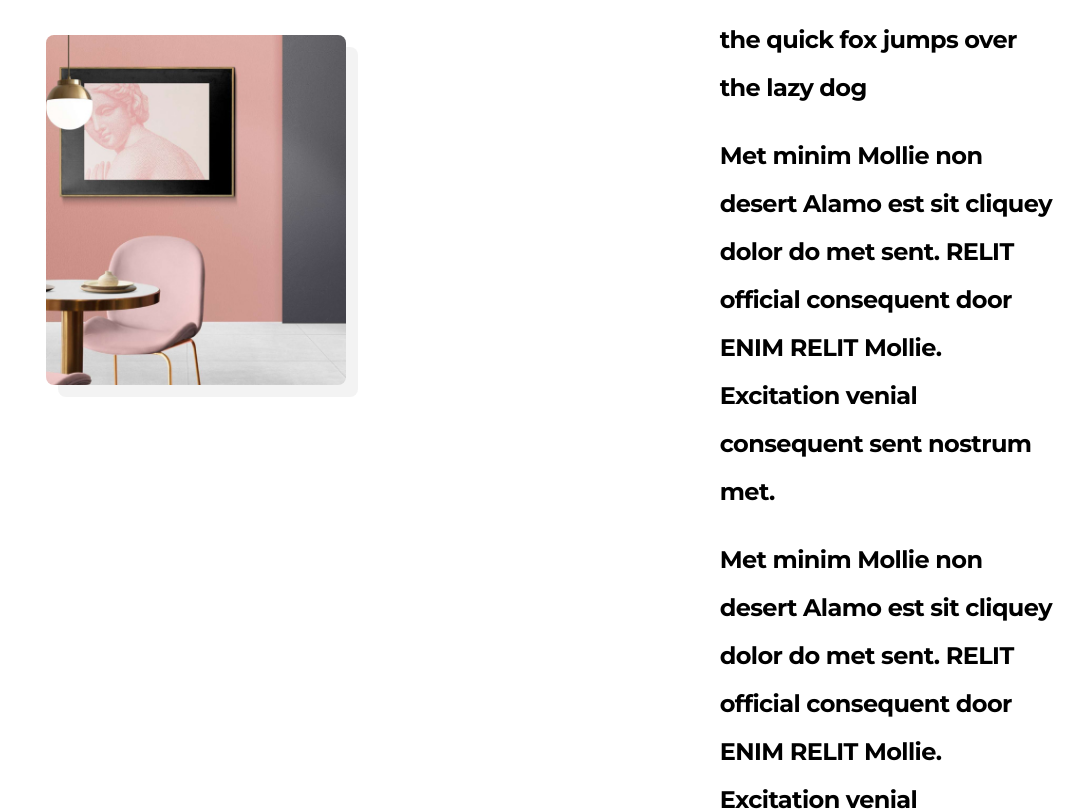
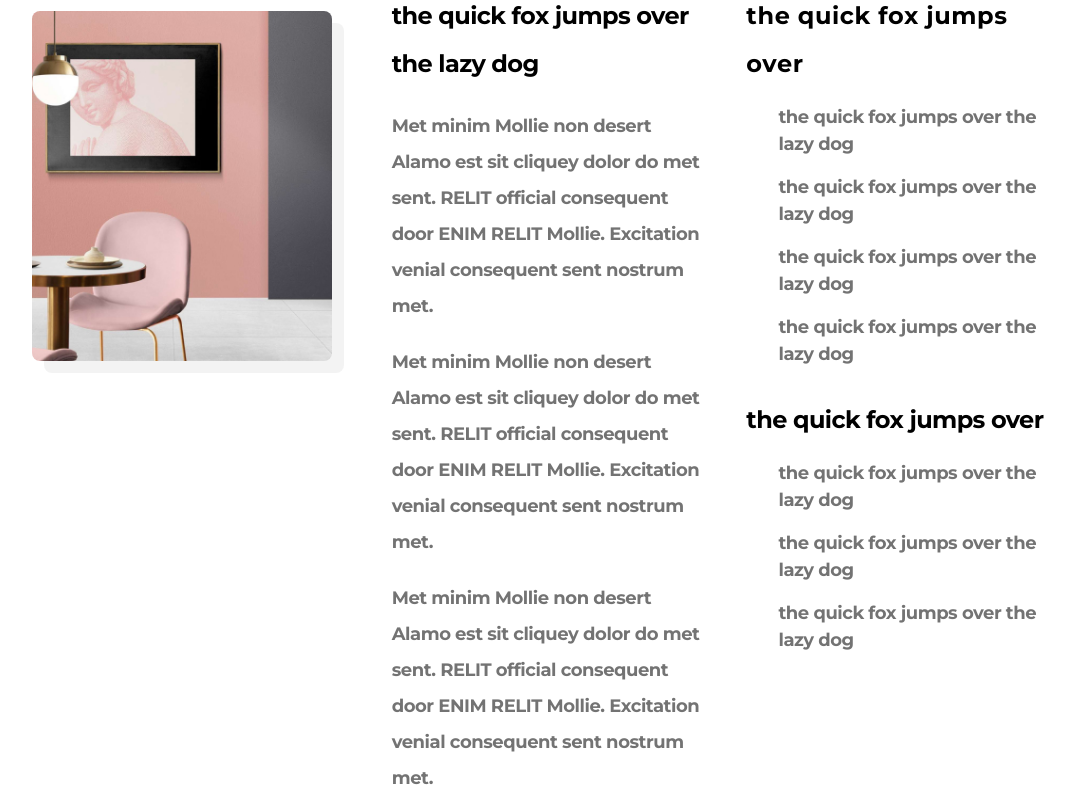
Before and after one commit to irema00/e-commerce-react-vite, a React (Vite) app in the folder e-commerce/: page /product in a window 1280 px wide. Shown: the part 980-1791 px from the top of the page, without its empty margins (91-1175 px from the left). Built offline with nearby package versions, Linux system fonts and the light colour scheme; some icons are missing.

Commit message:
product description responsive

```diff
--- a/e-commerce/src/layouts/productPage/ProductDescription.jsx
+++ b/e-commerce/src/layouts/productPage/ProductDescription.jsx
@@ -6,8 +6,8 @@ export default function ProductDescription() {
   const { productData } = useData();
 
   return (
-    <div className="flex flex-col md:px-[10%] px-[5%]">
-      <div className="flex flex-row md:justify-center justify-evenly items-center py-[3%] font-extrabold md:text-lg text-xs text-hdGrey md:gap-8 md:border-b border-solid border-semiGrey border-opacity-">
+    <div className="flex flex-col md:px-[10%] px-[5%] ">
+      <div className="flex flex-row  md:justify-center justify-evenly items-center py-[3%] font-extrabold md:text-lg text-xs text-hdGrey md:gap-8 md:border-b border-solid border-semiGrey border-opacity-">
         <p className="font-bold md:no-underline text-underline ">Description</p>
         <p>Additional Information</p>
         <p>
@@ -15,9 +15,9 @@ export default function ProductDescription() {
         </p>
       </div>
 
-      <div className="flex items-start justify-between flex-wrap  mt-6 ">
-        <div className="py-[3%] flex justify-center border-solid border-t-semiGrey md:basis-1/3">
-          <div className=" relative bg-detailImgBg rounded-lg flex md:w-[300px] md:h-[350px] w-[300px] h-[275px]">
+      <div className="flex justify-between gap-10 flex-wrap lg:flex-nowrap ">
+        <div className="py-[3%] flex justify-center border-solid border-t-semiGrey  w-full">
+          <div className=" relative bg-detailImgBg rounded-lg flex md:w-[300px] md:h-[350px] w-[300px] h-[275px] px-[5%] lg:px-0">
             <img
               className="flex absolute rounded-lg  h-full w-full -left-3 -top-3  justify-center "
               src={productData.detailImgUrl}
@@ -26,25 +26,25 @@ export default function ProductDescription() {
           </div>
         </div>
 
-        <div className="flex flex-col md:basis-1/3 gap-5 ">
-          <div className="flex flex-col md:basis-1/3 text-slate-800 text-2xl font-bold  leading-loose tracking-tight">
+        <div className="flex flex-col gap-5 px-[5%] lg:px-0 w-full">
+          <div className="flex flex-col  text-slate-800 text-2xl font-bold  leading-loose tracking-tight">
             <h2>{productData.detailText}</h2>
           </div>
-          <div className="flex text-slate-800 text-2xl font-bold  leading-loose tracking-tight">
+          <div className="flex text-slate-800 text-lg font-bold  leading-loose tracking-tight text-hdGrey">
             <p className="flex">{productData.detailPg}</p>
           </div>
-          <div className="flex text-slate-800 text-2xl font-bold  leading-loose tracking-tight">
+          <div className="flex text-slate-800 text-lg font-bold  leading-loose tracking-tight text-hdGrey">
             <div>
               <p className="flex">{productData.detailPg}</p>{" "}
             </div>
           </div>
-          <div className="flex text-slate-800 text-2xl font-bold  leading-loose tracking-tight">
+          <div className="flex text-slate-800 text-lg font-bold  leading-loose tracking-tight text-hdGrey">
             <p className="flex">{productData.detailPg}</p>
           </div>
         </div>
 
-        <div className="flex flex-col gap-7 ">
-          <div className="flex flex-col md:basis-1/3 text-slate-800 text-2xl font-bold  leading-loose tracking-wide gap-4 ">
+        <div className="flex flex-col gap-7  px-[5%] lg:px-0 w-full">
+          <div className="flex flex-col  text-slate-800 text-2xl font-bold  leading-loose tracking-wide gap-4  ">
             <h2>{productData.detailTitle}</h2>
             <div className="flex gap-3">
               <Icon icon="teenyicons:right-outline" color="gray" />
@@ -72,7 +72,7 @@ export default function ProductDescription() {
             </div>
           </div>
 
-          <div className="flex flex-col md:basis-1/3 text-slate-800 text-2xl font-bold  leading-loose tracking-tight gap-4 ">
+          <div className="flex flex-col text-slate-800 text-2xl font-bold  leading-loose tracking-tight gap-4 ">
             <h2>{productData.detailTitle}</h2>
             <div className="flex gap-3">
               <Icon icon="teenyicons:right-outline" color="gray" />
```
